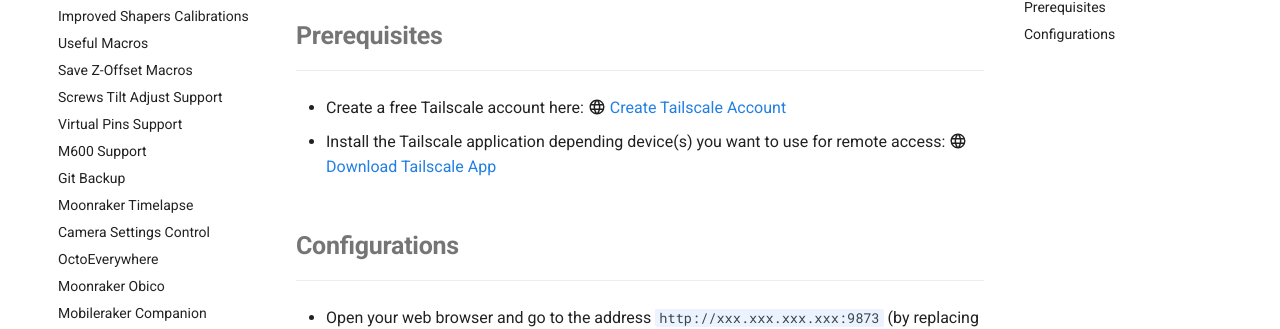
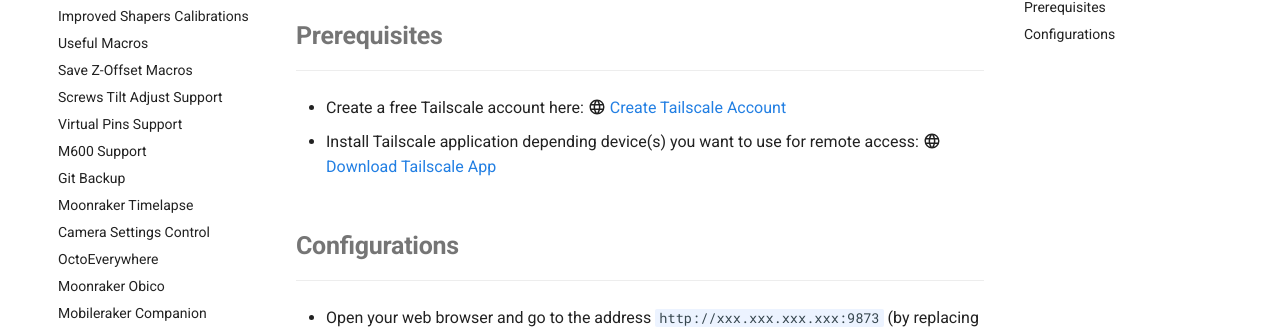
Before and after one commit to Guilouz/Creality-Helper-Script-Wiki, an MkDocs documentation site: the page built from docs/helper-script/guppyflo.md, in a window 1280 px wide and 900 px high, scrolled down 1032 px. Shown: the part 128-457 px from the top of the window. Built offline with MkDocs 1.6.1 and Material for MkDocs 9.7.7, drawn with Linux system fonts in a browser that asks for light colours; comment, search, counter and statistics services are not loaded.

Commit message:
Update guppyflo.md

```diff
--- a/docs/helper-script/guppyflo.md
+++ b/docs/helper-script/guppyflo.md
@@ -23,7 +23,7 @@
 
 - Create a free Tailscale account here: :material-web: [Create Tailscale Account](https://login.tailscale.com/start)
 
-- Install the Tailscale application depending device(s) you want to use for remote access: :material-web: [Download Tailscale App](https://tailscale.com/download)
+- Install Tailscale application depending device(s) you want to use for remote access: :material-web: [Download Tailscale App](https://tailscale.com/download)
 
 
 ## Configurations
@@ -47,13 +47,13 @@
 
 - Configure settings and click on `Add Printer` button:
 
-    <img width="500" src="../../assets/img/GuppyFLO/05.png">
+    <img width="450" src="../../assets/img/GuppyFLO/05.png">
 
-- Go to to your Tailscale Admin console here: [Tailscale Admin Console](https://login.tailscale.com/admin/machines)
+- Go to to your Tailscale Admin console here: :material-web: [Tailscale Admin Console](https://login.tailscale.com/admin/machines)
 
 - There you will see the connected devices and their respective IP addresses :
 
-    <img width="500" src="../../assets/img/GuppyFLO/06.png">
+    <img width="900" src="../../assets/img/GuppyFLO/06.png">
 
     1. guppyflo :fontawesome-solid-arrow-right-long: Your printer
     2. IP address assigned to your printer (to connect to it remotely)
```
